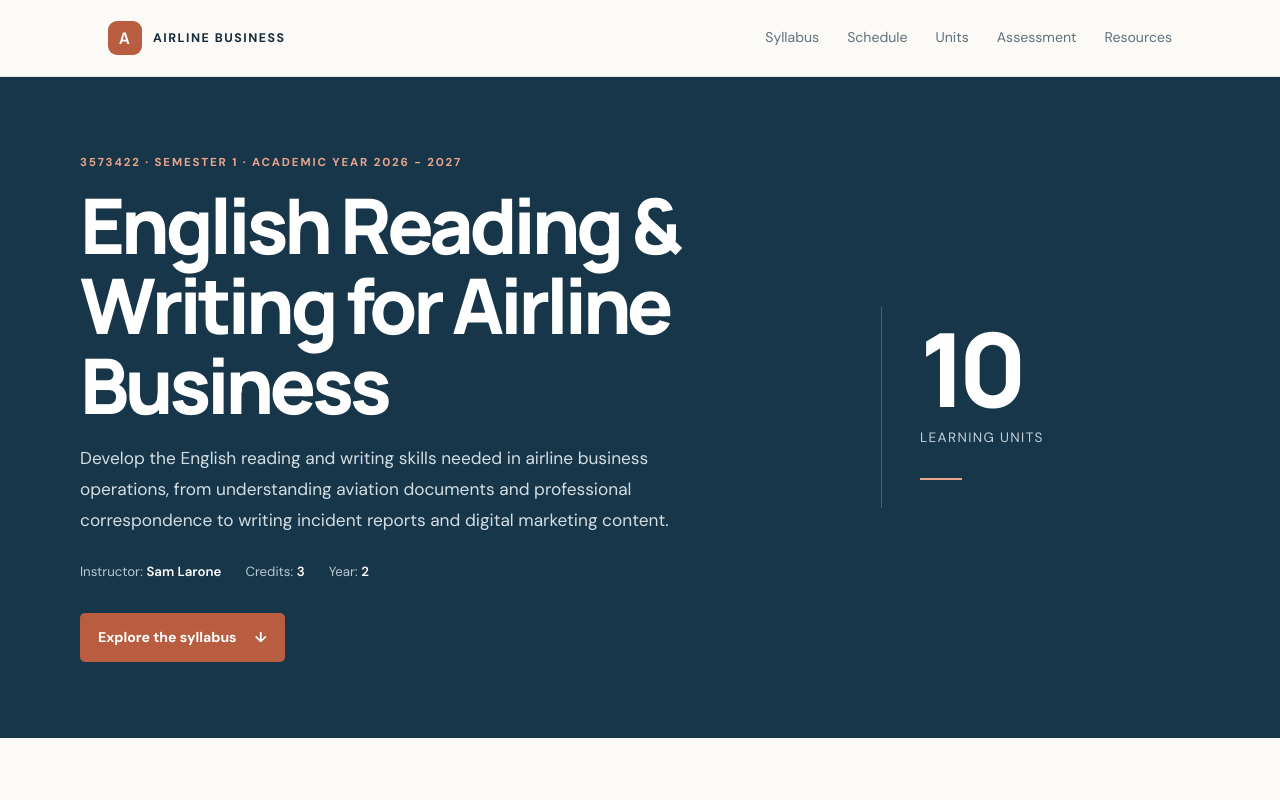
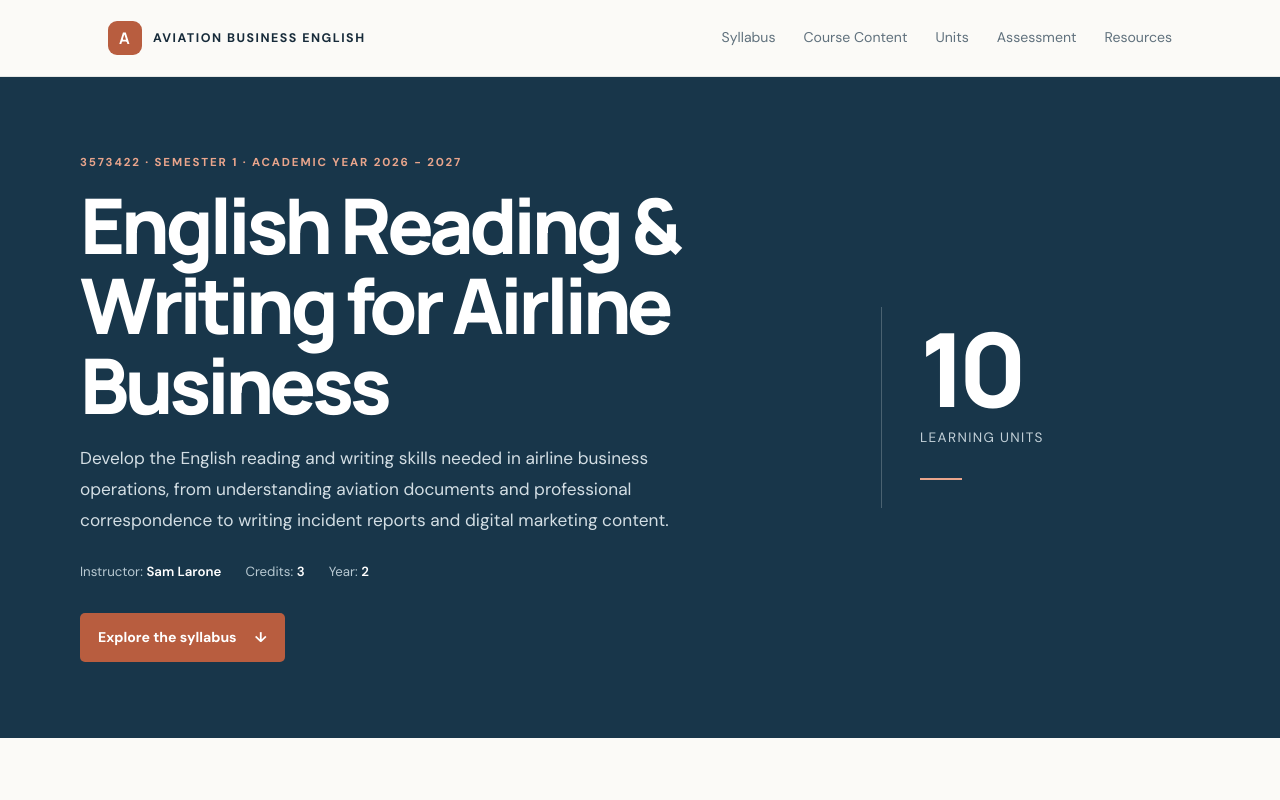
Before and after one commit to samlarone/english_for_aviation_business, a plain HTML site: page index.html in a window 1280 px wide. Shown: the top 800 px of the page. Drawn offline with Linux system fonts and the light colour scheme.

Commit message:
Updated nav bar title and chanced schedule to content.

```diff
--- a/index.html
+++ b/index.html
@@ -17,11 +17,11 @@
     <div class="header-inner">
       <a class="brand" href="#top" aria-label="Course homepage">
         <span class="brand-mark">A</span>
-        <span>AIRLINE BUSINESS</span>
+        <span>AVIATION BUSINESS ENGLISH</span>
       </a>
       <nav aria-label="Main navigation">
         <a href="#syllabus">Syllabus</a>
-        <a href="#schedule">Schedule</a>
+        <a href="#schedule">Course Content</a>
         <a href="#units">Units</a>
         <a href="#assessment">Assessment</a>
         <a href="#resources">Resources</a>
```
